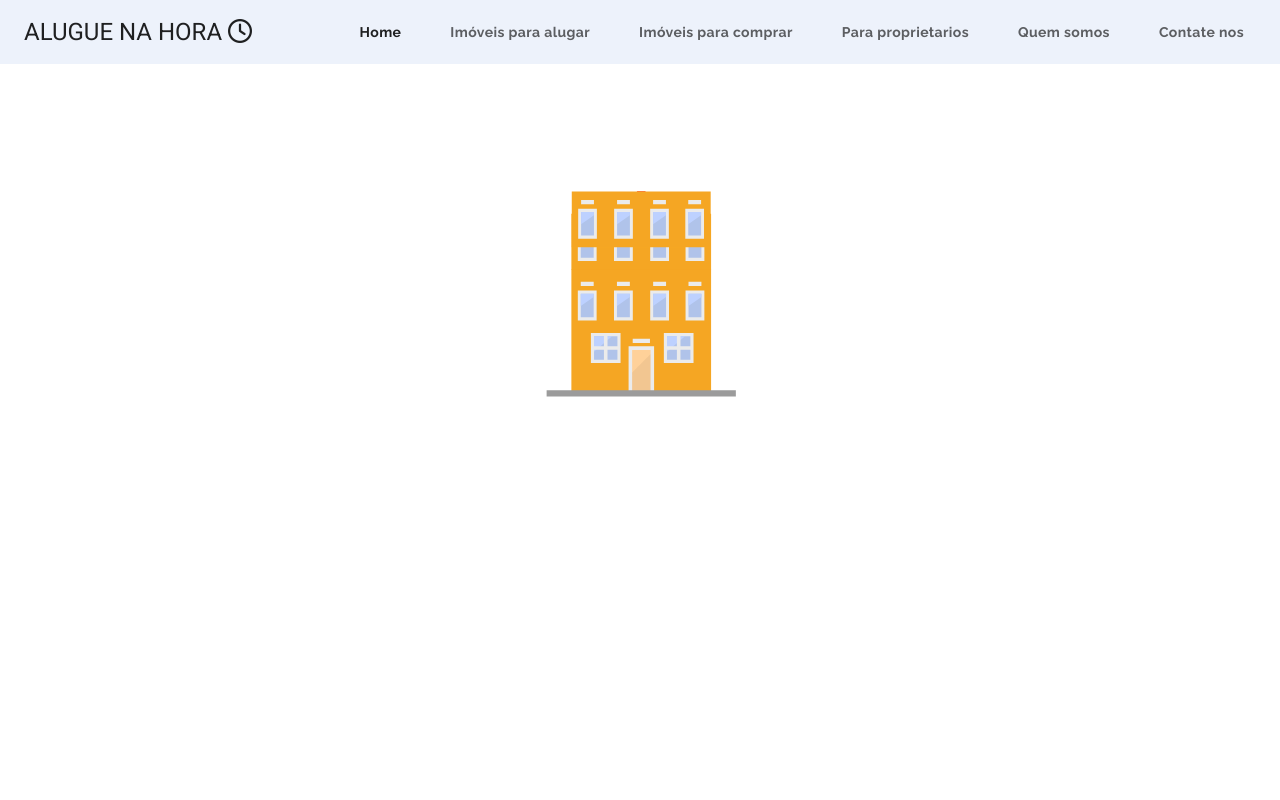
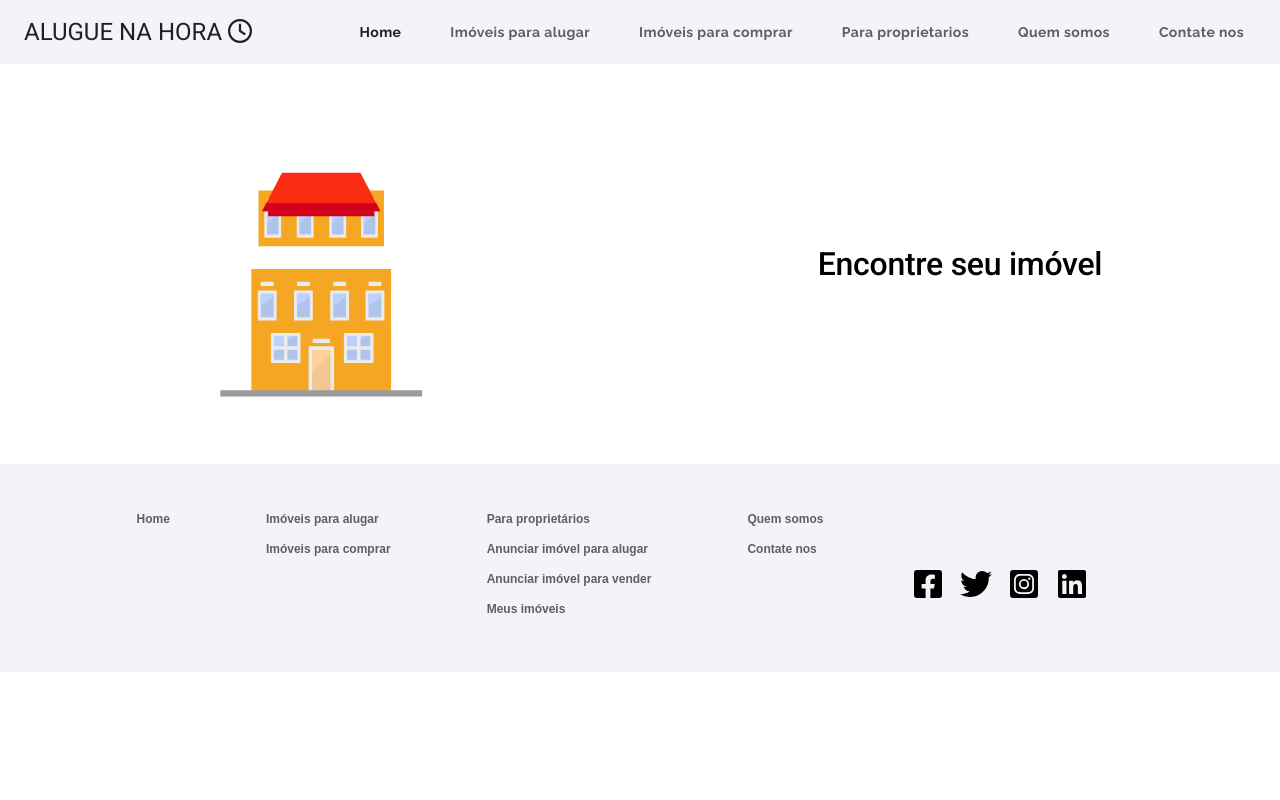
Before and after one commit to Peacock-Co/aluguenahora, a React (Create React App) app: page / in a window 1280 px wide. Shown: the top 800 px of the page. Built offline with nearby package versions, Linux system fonts and the light colour scheme.

Commit message:
added material ui grid to the landing page

```diff
--- a/src/components/home-page/Home.jsx
+++ b/src/components/home-page/Home.jsx
@@ -1,16 +1,20 @@
 import React from 'react';
-import { makeStyles } from '@material-ui/core/styles';
+
+//Material UI
+import { Grid, Typography } from '@material-ui/core';
+import { makeStyles } from '@material-ui/styles';
+
+//Lottie
 import Lottie from 'react-lottie';
 import animationData from '../../lotties/house-flat.json';
 
-const useStyles = makeStyles((theme) => ({
-  home: {
-    height: '800px',
-  },
-}));
+//Styles
+const useStyles = makeStyles((theme) => ({}));
 
 function Home() {
   const classes = useStyles();
+
+  //Lottie
   const defaultOptions = {
     loop: true,
     autoplay: true,
@@ -20,9 +24,20 @@
     },
   };
   return (
-    <div className={classes.home}>
-      <Lottie options={defaultOptions} height={400} width={400} />
-    </div>
+    <Grid container direction='column'>
+      <Grid item>
+        <Grid container justify='center' alignItems='center' direction='row'>
+          <Grid sm item>
+            <Lottie options={defaultOptions} height={400} width={400} />
+          </Grid>
+          <Grid sm item alignItems='center' className={classes.search}>
+            <Typography variant='h2' align='center'>
+              Encontre seu imóvel
+            </Typography>
+          </Grid>
+        </Grid>
+      </Grid>
+    </Grid>
   );
 }
 
--- a/src/components/ui/Theme.jsx
+++ b/src/components/ui/Theme.jsx
@@ -1,19 +1,19 @@
 import { createMuiTheme } from '@material-ui/core/styles';
 
-const algBlue = '#edf2fb';
-const algOrange = '#dc2f02';
+const algBlue = '#F4F4F8';
+const algRed = '#dc2f02';
 
 export default createMuiTheme({
   palette: {
     common: {
       algBlue: `${algBlue}`,
-      algOrange: `${algOrange}`,
+      algOrange: `${algRed}`,
     },
     primary: {
       main: `${algBlue}`,
     },
     secondary: {
-      main: `${algOrange}`,
+      main: `${algRed}`,
     },
   },
   typography: {
@@ -22,5 +22,9 @@
       textTransform: 'none',
       fontWeight: '700',
     },
+    h2: {
+      fontWeight: '500',
+      fontSize: '2rem',
+    },
   },
 });
```
